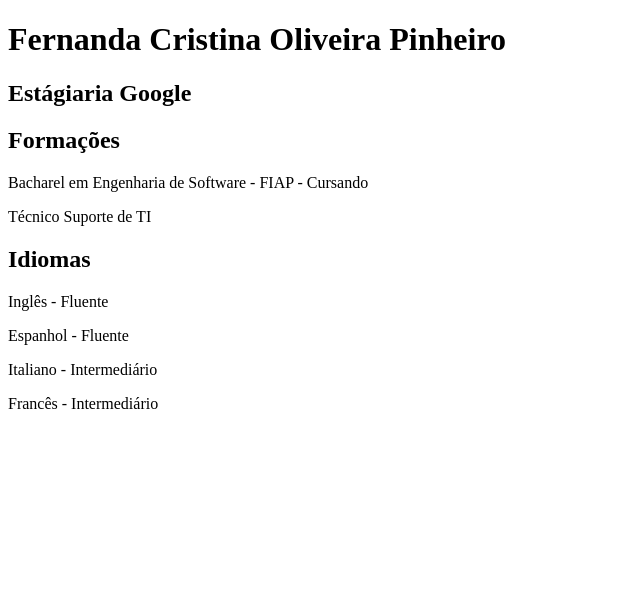
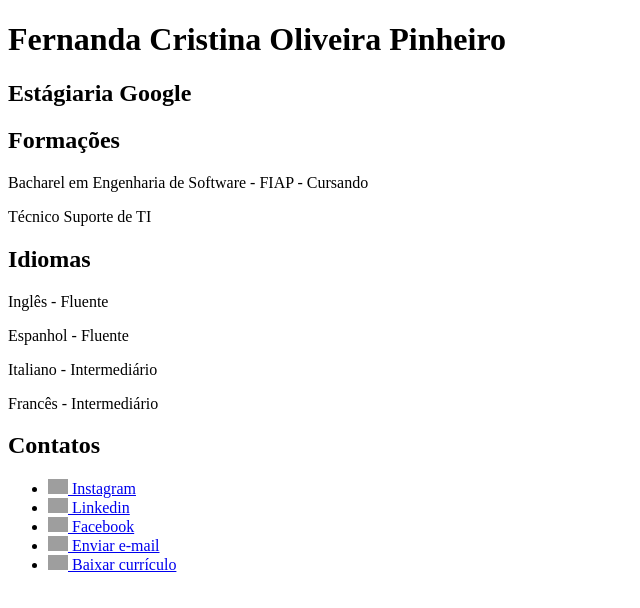
Before and after one commit to fern4da/CBTDWEB, a plain HTML site: page index.html in a window 1280 px wide. Shown: the whole page, without its empty margins (0-640 px from the left). Drawn offline with Linux system fonts and the light colour scheme; grey boxes are pictures that could not be loaded.

Commit message:
Update index.html

```diff
--- a/index.html
+++ b/index.html
@@ -1,6 +1,8 @@
 <!DOCTYPE html>
 <html>
+
 <head>
+    <title>Currículo Fernanda</title>
     <meta http-equiv="Content-Type" content="text/html;charset=UTF-8">
 </head>
 
@@ -17,6 +19,35 @@
     <p>Espanhol - Fluente</p>
     <p>Italiano - Intermediário</p>
     <p>Francês - Intermediário</p>
+
+    <h2>Contatos</h2>
+    <ul>
+        <li><a href="https://www.instagram.com/">
+                <img width="20px"
+                    src="https://upload.wikimedia.org/wikipedia/commons/thumb/a/a5/Instagram_icon.png/1200px-Instagram_icon.png"
+                    alt="">
+                Instagram
+            </a></li>
+        <li><a href="https://www.linkedin.com/in/fernanda-oliveira-71738726b/">
+                <img width="20px"
+                    src="https://upload.wikimedia.org/wikipedia/commons/thumb/8/81/LinkedIn_icon.svg/2048px-LinkedIn_icon.svg.png">
+                Linkedin
+            </a></li>
+        <li><a href="https://www.facebook.com/">
+                <img width="20px" src="https://cdn-icons-png.flaticon.com/256/124/124010.png">
+                Facebook
+            </a></li>
+        <li><a href="mailto:fernandacop@outlook.com">
+                <img width="20px" src="https://cdn-icons-png.flaticon.com/512/732/732223.png" alt="">
+                Enviar e-mail
+            </a></li>
+        <li>
+            <a href="Fernanda.pdf" download="Fernanda.pdf">
+                <img width="20px"
+                    src="https://cdn.iconscout.com/icon/free/png-256/free-baixar-1767792-1502372.png?f=webp" alt="">
+                Baixar currículo</a>
+        </li>
+    </ul>
 </body>
 
 </html>
```
